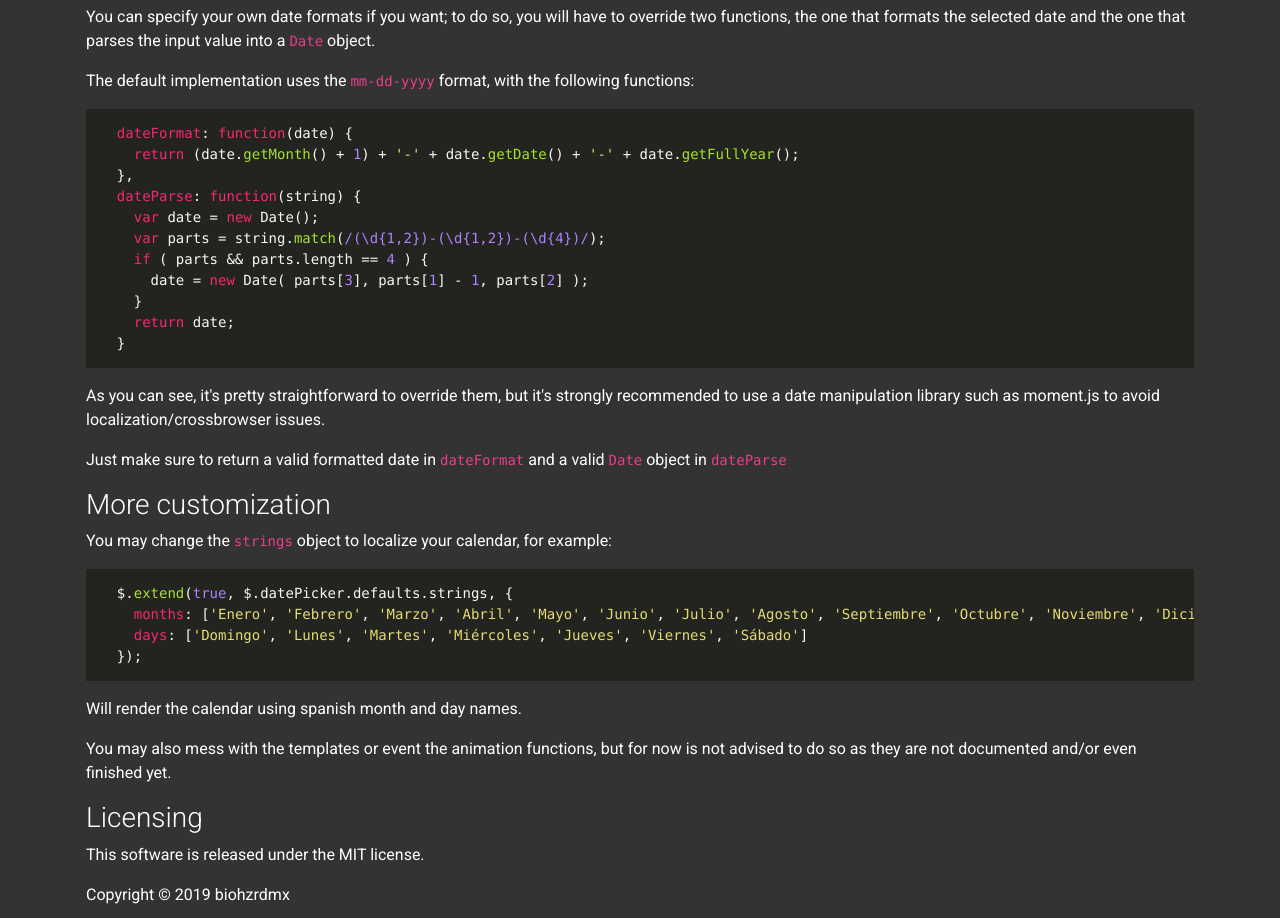
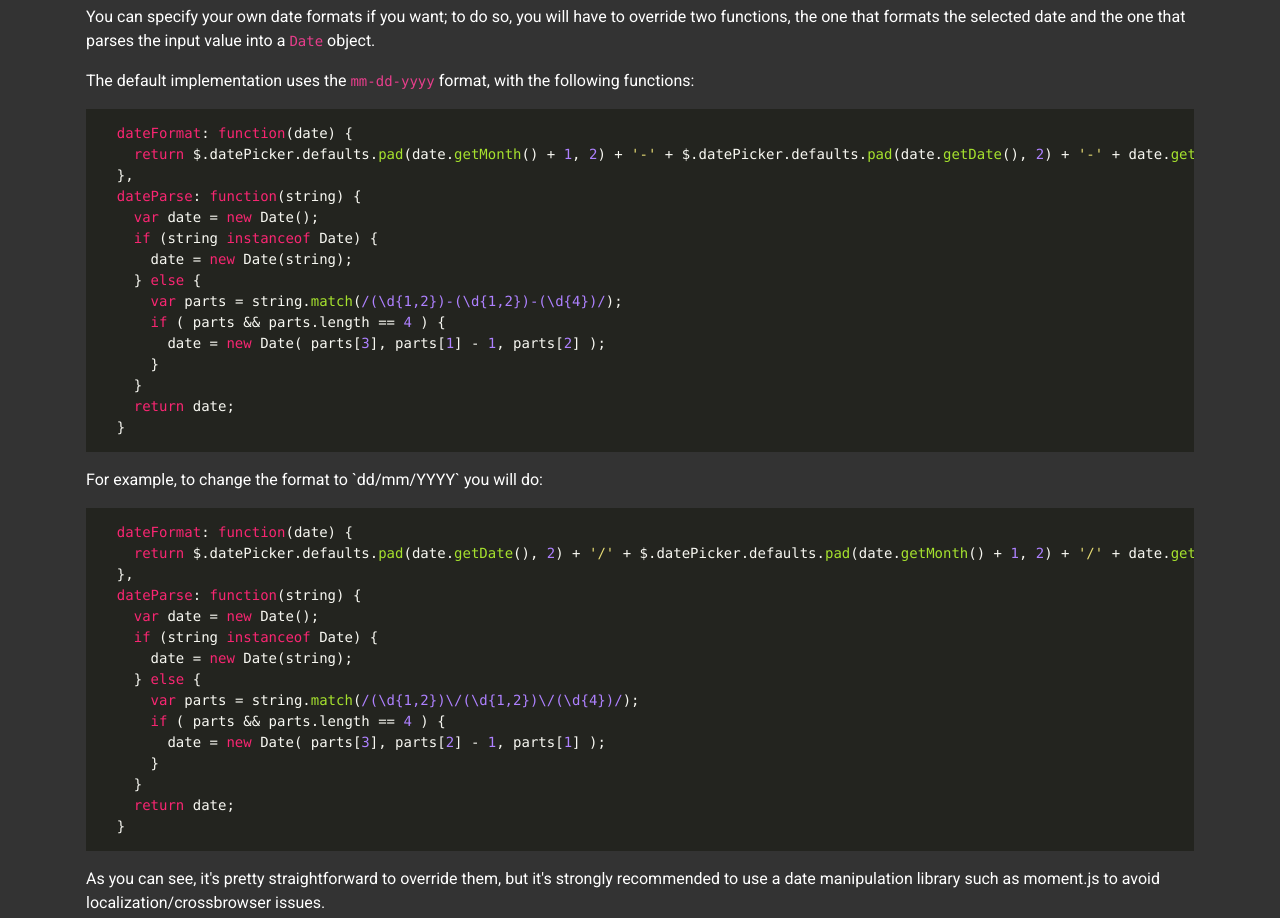
Before and after one commit to biohzrdmx/jQuery.DatePicker, a plain HTML site: page index.html in a window 1280 px wide. Shown: the part 3393-4311 px from the top of the page. Drawn offline with nearby package versions, Linux system fonts and the light colour scheme.

Commit message:
Updated plugin, fixed sample code

```diff
--- a/index.html
+++ b/index.html
@@ -191,13 +191,33 @@
 <p>You can specify your own date formats if you want; to do so, you will have to override two functions, the one that formats the selected date and the one that parses the input value into a <code>Date</code> object.</p>
 <p>The default implementation uses the <code>mm-dd-yyyy</code> format, with the following functions:</p>
 <pre><code class="language-javascript">  dateFormat: function(date) {
-    return (date.getMonth() + 1) + &#39;-&#39; + date.getDate() + &#39;-&#39; + date.getFullYear();
+    return $.datePicker.defaults.pad(date.getMonth() + 1, 2) + '-' + $.datePicker.defaults.pad(date.getDate(), 2) + '-' + date.getFullYear();
   },
   dateParse: function(string) {
     var date = new Date();
-    var parts = string.match(/(\d{1,2})-(\d{1,2})-(\d{4})/);
-    if ( parts &amp;&amp; parts.length == 4 ) {
-      date = new Date( parts[3], parts[1] - 1, parts[2] );
+    if (string instanceof Date) {
+      date = new Date(string);
+    } else {
+      var parts = string.match(/(\d{1,2})-(\d{1,2})-(\d{4})/);
+      if ( parts && parts.length == 4 ) {
+        date = new Date( parts[3], parts[1] - 1, parts[2] );
+      }
+    }
+    return date;
+  }</code></pre>
+<p>For example, to change the format to `dd/mm/YYYY` you will do:</p>
+<pre><code class="language-javascript">  dateFormat: function(date) {
+    return $.datePicker.defaults.pad(date.getDate(), 2) + '/' + $.datePicker.defaults.pad(date.getMonth() + 1, 2) + '/' + date.getFullYear();
+  },
+  dateParse: function(string) {
+    var date = new Date();
+    if (string instanceof Date) {
+      date = new Date(string);
+    } else {
+      var parts = string.match(/(\d{1,2})\/(\d{1,2})\/(\d{4})/);
+      if ( parts && parts.length == 4 ) {
+        date = new Date( parts[3], parts[2] - 1, parts[1] );
+      }
     }
     return date;
   }</code></pre>
```
Also changed, not shown: jquery.datepicker2.min.js.
